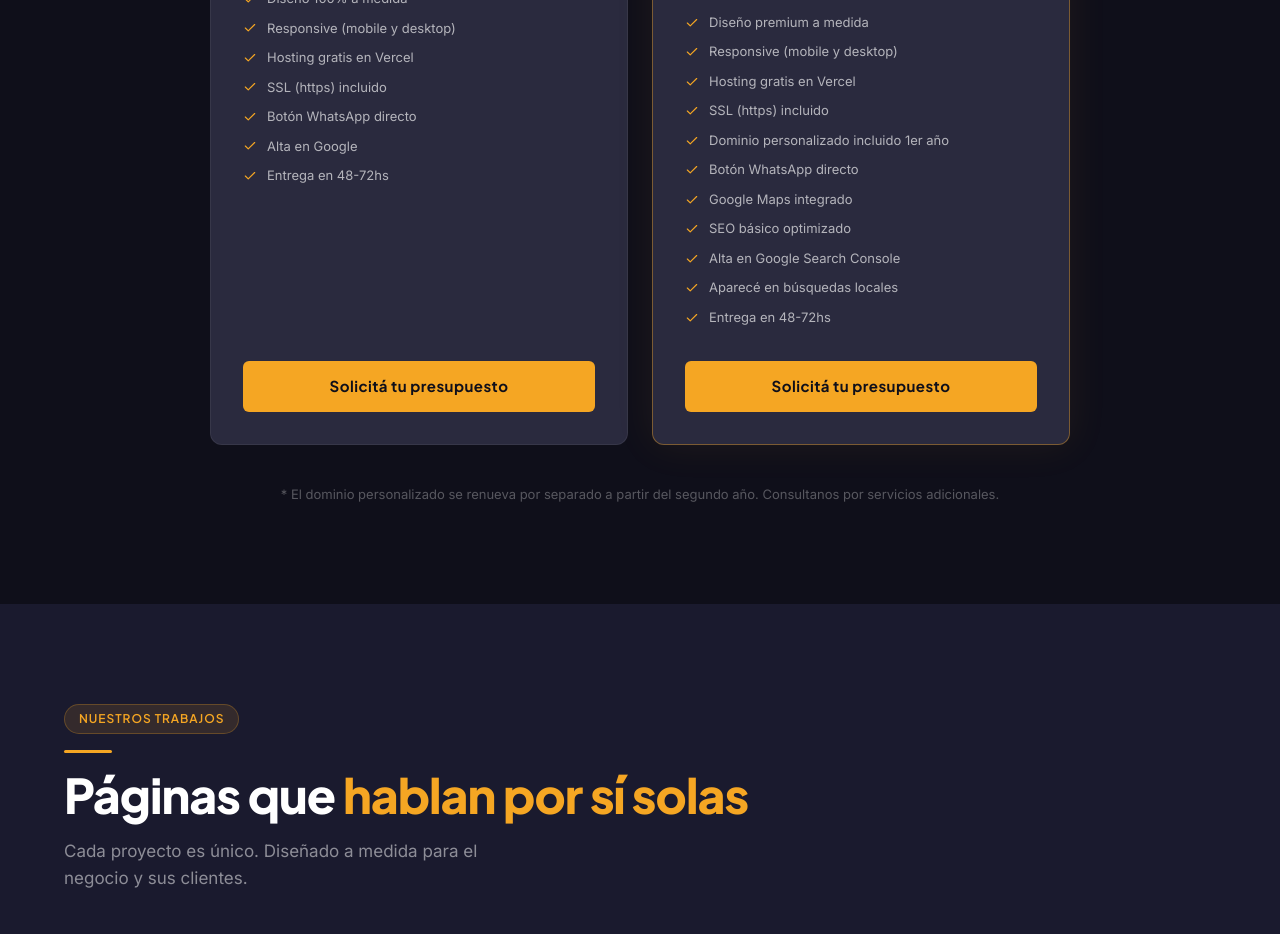
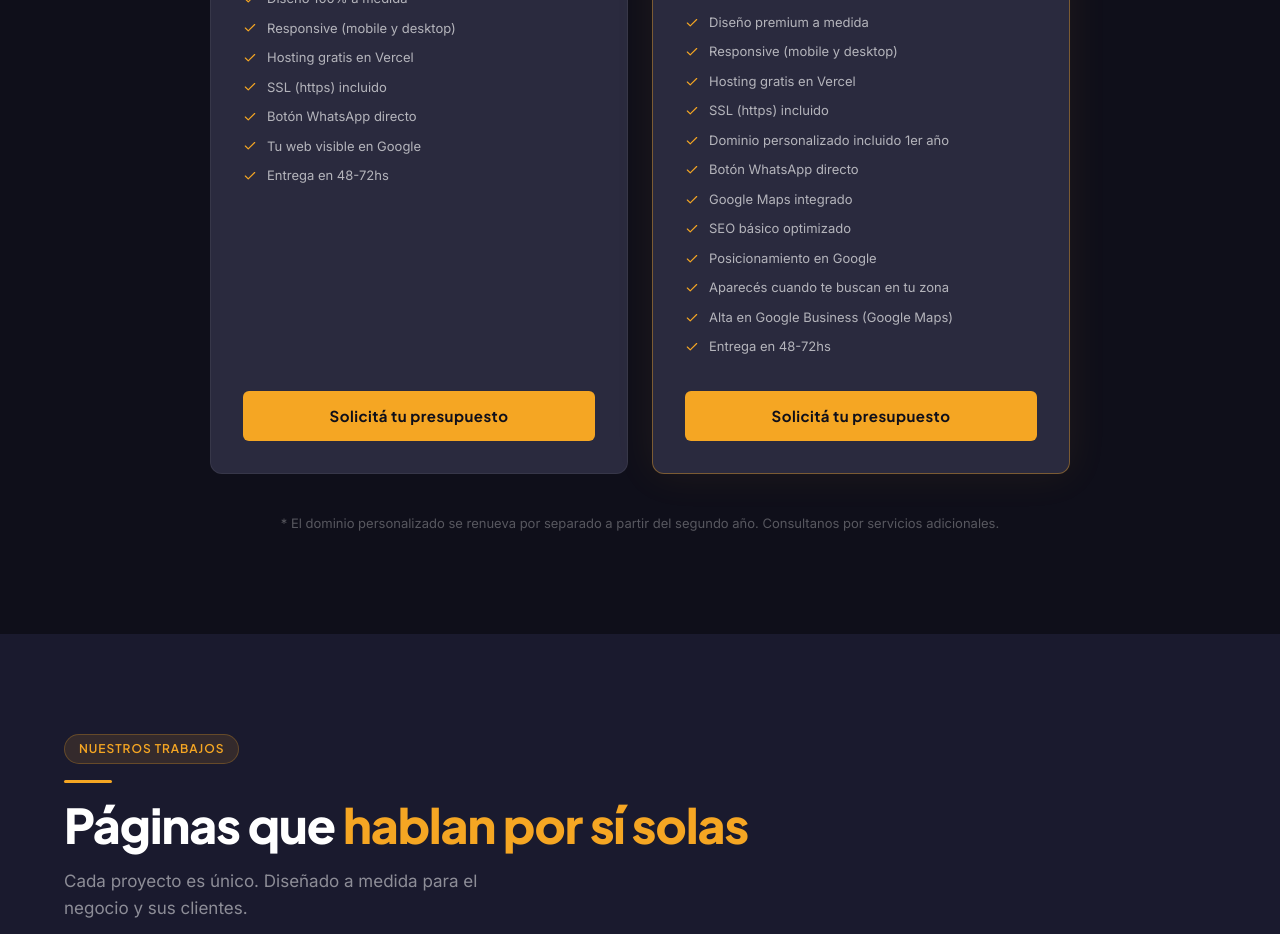
Before and after one commit to gerard-ojeda18/Instaweb, a Next.js app: page / in a window 1280 px wide. Shown: the part 1480-2414 px from the top of the page. Built offline with nearby package versions, Linux system fonts and the light colour scheme.

Commit message:
Se suman itmes en paquete completo

```diff
--- a/src/components/Servicios.tsx
+++ b/src/components/Servicios.tsx
@@ -13,7 +13,7 @@ const servicios = [
       "Hosting gratis en Vercel",
       "SSL (https) incluido",
       "Botón WhatsApp directo",
-      "Alta en Google",
+      "Tu web visible en Google",
       "Entrega en 48-72hs",
     ],
     popular: false,
@@ -33,8 +33,9 @@ const servicios = [
       "Botón WhatsApp directo",
       "Google Maps integrado",
       "SEO básico optimizado",
-      "Alta en Google Search Console",
-      "Aparecé en búsquedas locales",
+      "Posicionamiento en Google",
+      "Aparecés cuando te buscan en tu zona",
+      "Alta en Google Business (Google Maps)",
       "Entrega en 48-72hs",
     ],
     popular: true,
```
